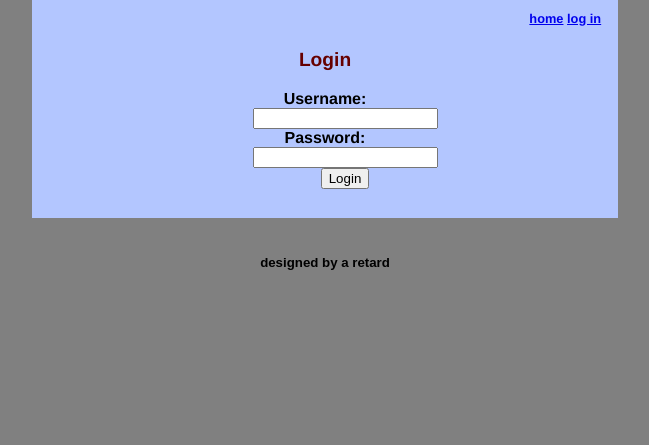
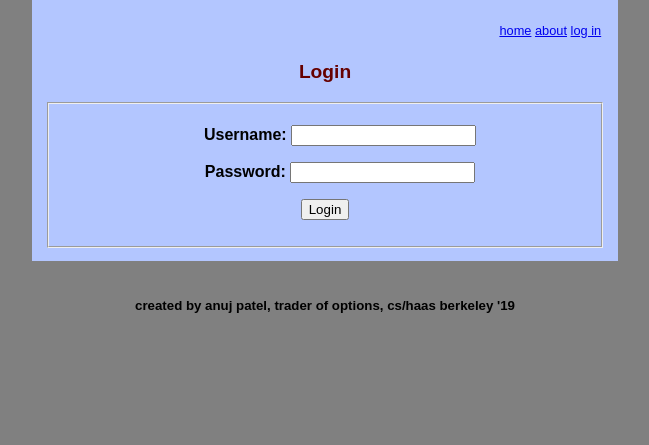
Before and after one commit to anujspatel/flaskr, a Flask app: page /login in a window 1280 px wide. Shown: the part 355-800 px from the top of the page, without its empty margins (315-964 px from the left). Run offline with Flask 2, Linux system fonts and the light colour scheme.

Commit message:
retouching name/purpose of site

```diff
--- a/static/style.css
+++ b/static/style.css
@@ -2,18 +2,19 @@ body            { font-family: sans-serif; background: gray; }
 h1	            { color: black; }
 h2				{ color: black; }
 h1, h2          { font-family: 'Helvetica', serif; margin: 0; }
-h1              { font-size: 1.5em; border-bottom: 2px solid gray; }
+h1              { font-size: 2.0em; border-bottom: 5px solid black; }
 h2              { font-size: 1.0em; }
 h3				{ font-size: 1.2em; color: #660000;}
 h4 				{ font-size: 0.8em; }
 h5 				{ color: black;}
+h6				{ font-size: 1.2em; border-top: 3px solid gray;}
 
 .page           { margin: 2em auto; width: 35em; border: 5px solid gray;
                   padding: 0.8em; background: #b3c6ff; }
 .entries        { list-style: none; margin: 0; padding: 0; }
 .entries li     { margin: 0.8em 1.2em; }
 .entries li h2  { margin-left: -1em; }
-.add-entry      { font-size: 0.9em; border-bottom: 1px solid gray; }
+.add-entry      { font-size: 0.9em; border-bottom: 5px solid gray; }
 .add-entry dl   { font-weight: bold; }
 .metanav        { text-align: right; font-size: 0.8em; padding: 0.3em;
                   margin-bottom: 1em; background: ##b3c6ff; }
--- /dev/null
+++ b/templates/about.html
@@ -0,0 +1,4 @@
+{% extends "layout.html" %}
+{% block body %}
+	<h> About Puts or Calls </h>
+{% endblock %}
--- a/templates/layout.html
+++ b/templates/layout.html
@@ -1,16 +1,17 @@
 <!doctype html>
-<head profile="https://fuckoil.herokuapp.com/">
+<head profile="https://putsorcalls.herokuapp.com/">
 <link rel="icon"
       type="image/png"
       href="http://puu.sh/nchPl/f8aab7eb1c.png">
-<title>FUCK OIL</title>
+<title>Puts or Calls</title>
 <link rel=stylesheet type=text/css href="{{ url_for('static', filename='style.css') }}">
 <div class=page>
-  <h1>FUCK oil</h1>
-  <h2>talk about how oil sucks dick here. this is the new /r/wallstreetbets<h2>
-  <p><center><img src="http://puu.sh/ncfBP/6530b35021.png" alt="FUCK YOU" style="width:500px;height:228px;"></center></p>
+  <center><h1>Puts or Calls</h1>
+  <h2>Anuj's trading activity site on his journey to a BMW i8<h2></center>
+  <p><center><img src="http://puu.sh/ncfBP/6530b35021.png" alt="woops" style="width:500px;height:228px;"></center></p>
   <div class=metanav>
     <a href="/">home</a>
+    <a href="{{ url_for('login') }}">about</a>
   {% if not session.logged_in %}
     <a href="{{ url_for('login') }}">log in</a>
   {% else %}
@@ -22,4 +23,4 @@
   {% endfor %}
   {% block body %}{% endblock %}
 </div>
-<center><h5>designed by a retard</h5></center>
+<center><h5>created by anuj patel, trader of options, cs/haas berkeley '19</h5></center>
--- a/templates/login.html
+++ b/templates/login.html
@@ -3,12 +3,14 @@
   <center><h3>Login</h3></center>
   {% if error %}<p class=error><strong>Error:</strong> {{ error }}{% endif %}
   <form action="{{ url_for('login') }}" method=post>
+    <fieldset>
     <center><dl>
-      <dt>Username:
-      <dd><input type=text name=username>
-      <dt>Password:
-      <dd><input type=password name=password>
-      <dd><input type=submit value=Login>
+      <p><dt style="font-weight: bold;margin-left:30px;">Username:
+      <input type=text name=username></p>
+      <p><dt style="font-weight: bold;margin-left:30px;">Password:
+      <input type=password name=password></p>
+      <dd style="margin-right:40px;"><input type=submit value=Login>
     </dl></center>
+    </fieldset>
   </form>
 {% endblock %}
--- a/templates/show_entries.html
+++ b/templates/show_entries.html
@@ -14,10 +14,10 @@
   <ul class=entries>
     <h4>Posts:</h4>
   {% for entry in entries %}
-    <li><h3>{{ entry.title }}</h3>
+    <li><h6>{{ entry.title }}</h6>
     {{ entry.text|safe }}
   {% else %}
-    <li><em>Unbelievable.  No entries here so far</em>
+    <li><em>Nothings here. Wtf. Markets closed?</em>
   {% endfor %}
   </ul>
 {% endblock %}
```
